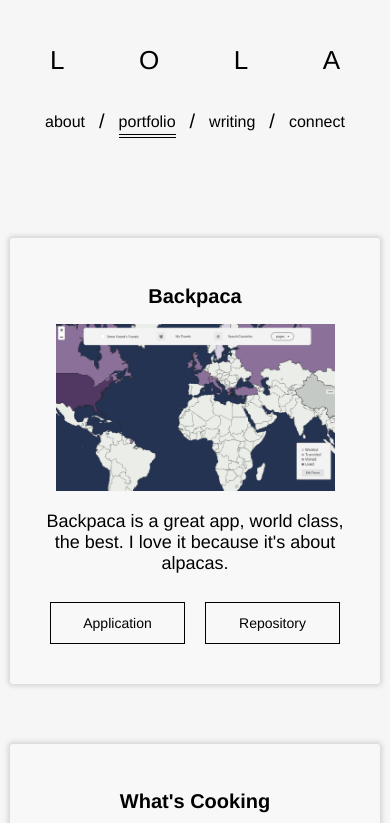
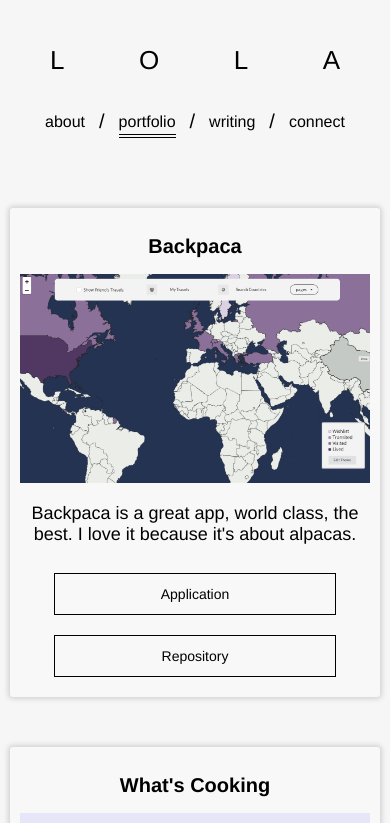
Before and after one commit to lolax/portfolio, a Vue app: page /portfolio in a window 390 px wide. Shown: the top 823 px of the page. Built offline with nearby package versions, Linux system fonts and the light colour scheme; what vue-progressive-image would draw is missing.

Commit message:
Portfolio made more responsive

```diff
--- a/src/components/portfolio/Portfolio.vue
+++ b/src/components/portfolio/Portfolio.vue
@@ -45,17 +45,15 @@
     -moz-box-shadow: 0 0 5px 2px lightgrey;
     box-shadow: 0 0 5px 2px lightgrey;
   }
-
   .demo {
     width: 90%;
   }
-
   .links-container {
     display: flex;
+    flex-direction: row;
     align-items: center;
     justify-content: center;
   }
-
   a {
     width: 15rem;
     margin: 1rem 1rem;
@@ -66,13 +64,26 @@
     font-size: 1.4rem;
     text-decoration: none;
   }
-
   a:hover {
     color: white;
     background: black;
   }
-
   p {
     font-size: 1.8rem;
   }
+  @media (max-width: 700px) {
+    .project {
+      padding: 1rem;
+      margin: 3rem 1rem 5rem;
+    }
+    .demo {
+      width: 100%;
+    }
+    .links-container {
+      flex-direction: column;
+    }
+    a {
+      width: 80%;
+    }
+  }
 </style>
```
